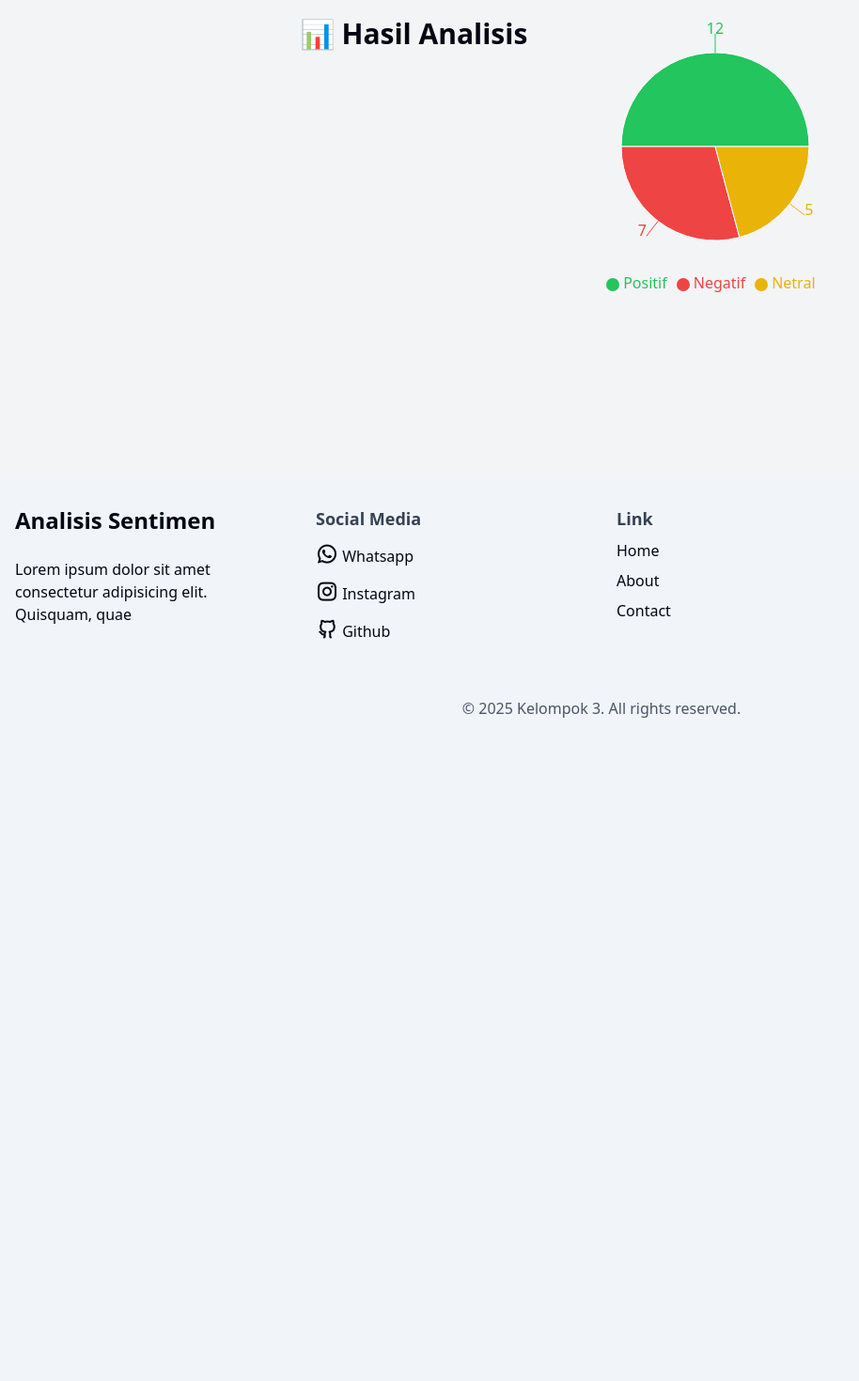
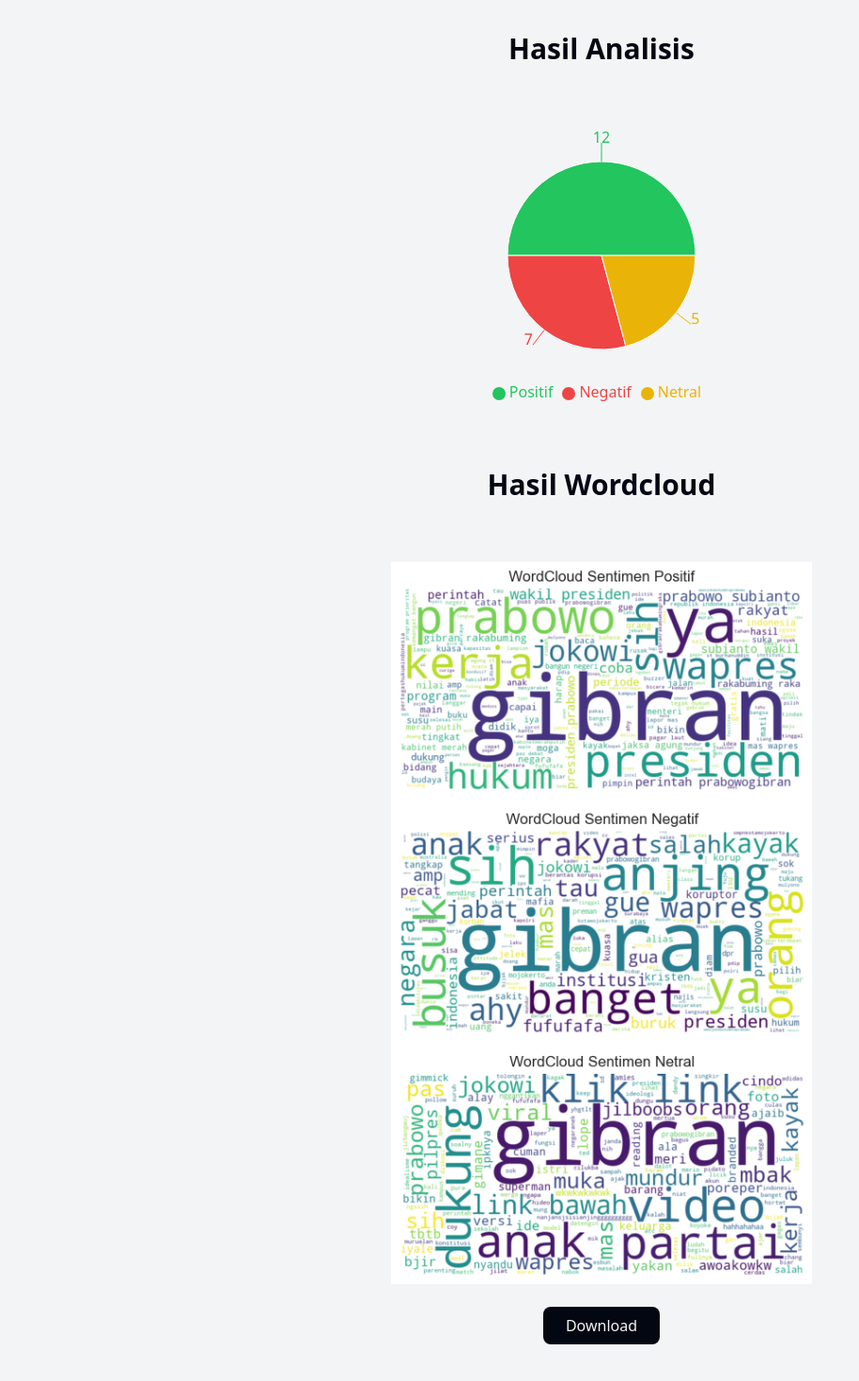
Before and after one commit to Nekitai/sentimen, a React (Vite) app: page /Analisis in a window 1280 px wide. Shown: the part 536-2006 px from the top of the page at 94% size, without its empty margins (0-914 px from the left). Before the commit the page ends 1302 px from the top, so only its background shows below. Built offline with nearby package versions, Linux system fonts and the light colour scheme.

Commit message:
masih belum beres

```diff
--- a/package.json
+++ b/package.json
@@ -11,6 +11,7 @@
   },
   "dependencies": {
     "@tailwindcss/vite": "^4.0.15",
+    "axios": "^1.9.0",
     "prop-types": "^15.8.1",
     "react": "^19.0.0",
     "react-dark-mode-toggle": "^0.2.0",
--- a/src/components/Footer.jsx
+++ b/src/components/Footer.jsx
@@ -56,7 +56,6 @@ export const Footer = () => {
           </ul>
         </div>
       </div>
-
       {/* Copyright */}
       <p className="text-center mt-6 text-gray-600 dark:text-gray-400">&copy; 2025 Kelompok 3. All rights reserved.</p>
     </div>
--- a/src/pages/Analisis.jsx
+++ b/src/pages/Analisis.jsx
@@ -8,7 +8,6 @@ const pieData = [
 ];
 
 const COLORS = ["#22c55e", "#ef4444", "#eab308"];
-
 
 export function Analisis() {
   return (
@@ -49,17 +48,13 @@ export function Analisis() {
           </div>
 
           {/* PIE CHART */}
-          <div className="mt-12 flex justify-center">
-            <h2 className="text-3xl font-bold text-gray-950 dark:text-gray-100 mb-6">📊 Hasil Analisis</h2>
+          <div className="mt-12  justify-center">
+            <div className="mb-6 py-4  justify-center items-center">
+              <h2 className="text-3xl font-bold text-gray-950 dark:text-gray-100 mb-6">Hasil Analisis</h2>
+            </div>
+            <div className="flex justify-center items-center">
               <PieChart width={400} height={300}>
-              <Pie
-                data={pieData}
-                cx="50%"
-                cy="50%"
-                outerRadius={100}
-                dataKey="value"
-                label
-              >
+                <Pie data={pieData} cx="50%" cy="50%" outerRadius={100} dataKey="value" label>
                   {pieData.map((entry, index) => (
                     <Cell key={`cell-${index}`} fill={COLORS[index]} />
                   ))}
@@ -69,6 +64,22 @@ export function Analisis() {
               </PieChart>
             </div>
           </div>
+          {/* Hasil Wordcloud */}
+          <div className="mt-12  justify-center">
+            <div className="mb-6 py-4  justify-center items-center">
+              <h2 className="text-3xl font-bold text-gray-950 dark:text-gray-100 mb-6">Hasil Wordcloud</h2>
+            </div>
+            <div className="flex justify-center items-center">
+              <img src="src/assets/img/output.png" alt="Wordcloud" className="w-full max-w-md" />
+            </div>
+          </div>
+          {/* Button Download */}
+          <div className="mt-6 flex justify-center items-center lg:gap-12 gap-8">
+            <button className="px-6 py-2 bg-gray-950 text-gray-100 dark:bg-gray-100 dark:text-gray-950 rounded-lg">
+              <a href="">Download</a>
+            </button>
+          </div>
+        </div>
       </div>
     </div>
   );
```
Also changed, not shown: src/assets/img/output.png (added), 1 other file (tests, documents, lock files or other folders). Lines whose indentation alone changed are shown as unchanged.
